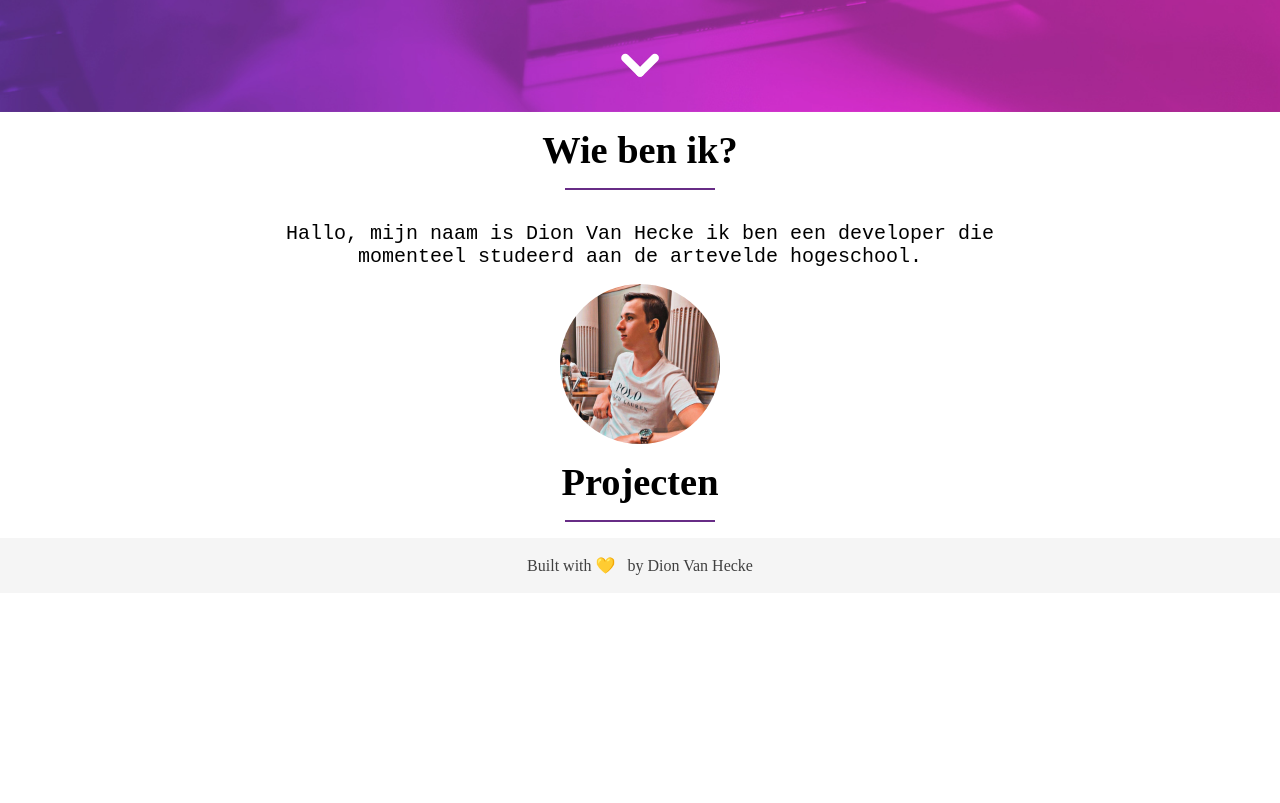
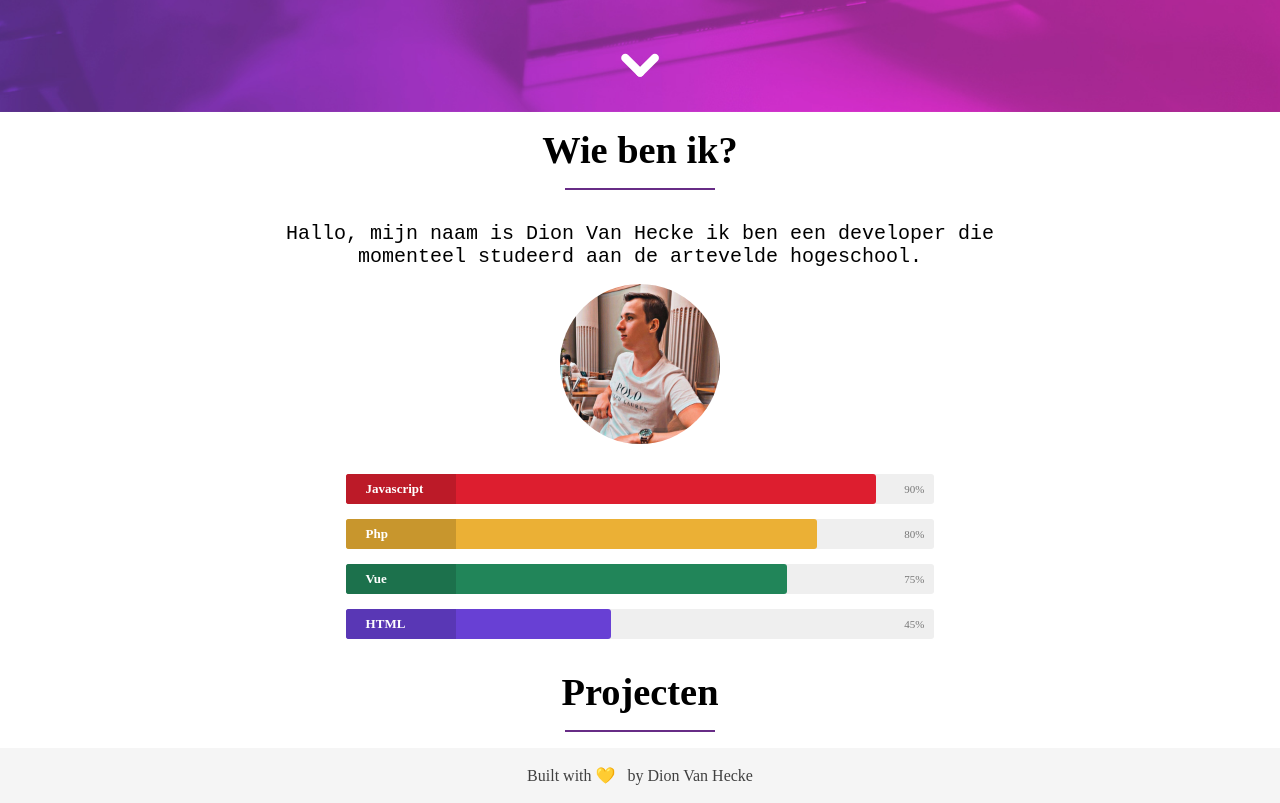
Before and after one commit to pgm-dionvanh/portfolio, a plain HTML site: page index.html in a window 1280 px wide. Shown: the part 688-1491 px from the top of the page. Before the commit the page ends 1281 px from the top, so only its background shows below. Drawn offline with nearby package versions, Linux system fonts and the light colour scheme.

Commit message:
Add skillbar

```diff
--- a/css/app.css
+++ b/css/app.css
@@ -500,7 +500,7 @@ nav li:nth-of-type(5) {
 
 .flexcontainer {
     margin-top: 1rem;
-    display:flex;
+    display: flex;
     justify-content: center;
 
 }
@@ -532,11 +532,94 @@ footer {
     color: #404040;
     margin: 10px 0;
     text-align: center;
-  }
+}
 
-  .c-author__link {
+.c-author__link {
     color: #404040;
     display: inline-block;
     position: relative;
     text-decoration: none;
-  }
+}
+
+
+.container-skillbar {
+    width: 50%;
+    margin: 0 auto;
+    padding-top: 30px;
+    padding-right: 2%;
+    padding-left: 2%;
+    height: auto;
+    overflow: none;
+}
+
+.skillbar {
+    position: relative;
+    display: block;
+    margin-bottom: 15px;
+    width: 100%;
+    background: #efefef;
+    height: 30px;
+    border-radius: 3px;
+    -moz-border-radius: 3px;
+    -webkit-border-radius: 3px;
+    -webkit-transition: 0.4s linear;
+    -moz-transition: 0.4s linear;
+    -ms-transition: 0.4s linear;
+    -o-transition: 0.4s linear;
+    transition: 0.4s linear;
+    -webkit-transition-property: width, background-color;
+    -moz-transition-property: width, background-color;
+    -ms-transition-property: width, background-color;
+    -o-transition-property: width, background-color;
+    transition-property: width, background-color;
+}
+
+.skillbar-title {
+    position: absolute;
+    top: 0;
+    left: 0;
+    width: 110px;
+    font-weight: bold;
+    font-size: 13px;
+    color: #fff;
+    background: #6adcfa;
+    -webkit-border-top-left-radius: 3px;
+    -webkit-border-bottom-left-radius: 4px;
+    -moz-border-radius-topleft: 3px;
+    -moz-border-radius-bottomleft: 3px;
+    border-top-left-radius: 3px;
+    border-bottom-left-radius: 3px;
+}
+
+.skillbar-title span {
+    display: block;
+    background: rgba(0, 0, 0, 0.15);
+    padding: 0 20px;
+    height: 30px;
+    line-height: 30px;
+    -webkit-border-top-left-radius: 3px;
+    -webkit-border-bottom-left-radius: 3px;
+    -moz-border-radius-topleft: 3px;
+    -moz-border-radius-bottomleft: 3px;
+    border-top-left-radius: 3px;
+    border-bottom-left-radius: 3px;
+}
+
+.skillbar-bar {
+    height: 30px;
+    width: 0px;
+    border-radius: 3px;
+    -moz-border-radius: 3px;
+    -webkit-border-radius: 3px;
+}
+
+.skill-bar-percent {
+    position: absolute;
+    right: 10px;
+    top: 0;
+    font-size: 11px;
+    height: 30px;
+    line-height: 30px;
+    color: #ffffff;
+    color: rgba(0, 0, 0, 0.5);
+}
--- a/index.html
+++ b/index.html
@@ -49,6 +49,34 @@
             </div>
 
         </div>
+        <div class=" wow fadeInUp container-skillbar" data-wow-delay="0.2s">
+            <div class="skillbar clearfix " data-percent="90%">
+              <div class="skillbar-title" style="background: #DD1E2F;"><span>Javascript</span></div>
+              <div class="skillbar-bar" style="background: #DD1E2F;"></div>
+              <div class="skill-bar-percent">90%</div>
+            </div> <!-- End Skill Bar -->
+
+            <div class="skillbar clearfix " data-percent="80%">
+              <div class="skillbar-title" style="background: #EBB035;"><span>Php</span></div>
+              <div class="skillbar-bar" style="background: #EBB035;"></div>
+              <div class="skill-bar-percent">80%</div>
+            </div> <!-- End Skill Bar -->
+
+            <div class="skillbar clearfix " data-percent="75%">
+              <div class="skillbar-title" style="background: #218559;"><span>Vue</span></div>
+              <div class="skillbar-bar" style="background: #218559;"></div>
+              <div class="skill-bar-percent">75%</div>
+            </div> <!-- End Skill Bar -->
+
+            <div class="skillbar clearfix " data-percent="45%">
+              <div class="skillbar-title" style="background: #6840D4;"><span>HTML</span></div>
+              <div class="skillbar-bar" style="background: #6840D4;"></div>
+              <div class="skill-bar-percent">45%</div>
+            </div> <!-- End Skill Bar -->
+
+          </div>
+        </div>
+      </div>
     </section>
     <section id="about">
         <div class="title">
@@ -62,6 +90,13 @@
             Built with 💛 &nbsp; by <a target="_blank" class="c-author__link" >Dion Van Hecke</a>
           </div>
     </footer>
+    <script src="https://cdnjs.cloudflare.com/ajax/libs/animejs/3.2.1/anime.min.js
+
+
+
+    "></script>
+    <script src='https://cdnjs.cloudflare.com/ajax/libs/wow/1.1.2/wow.min.js'></script>
+
     <script src="./js/app.js"></script>
 </body>
 
--- a/js/app.js
+++ b/js/app.js
@@ -5,8 +5,20 @@
             this.cacheElements();
             this.createEventListeners();
             this.textWriter(this.$informationAboutMe, "Backend Developer + Web Designer");
+            new WOW().init();
 
-            window.onscroll = function() {
+            document.querySelectorAll(".skillbar").forEach(function (e) {
+                const bar = e.querySelector(".skillbar-bar")
+
+                anime({
+                    targets: bar,
+                    width: e.dataset.percent,
+                    easing: 'easeInOutSine',
+                    duration: 2500,
+                });
+            });
+
+            window.onscroll = function () {
                 var top = document.body.scrollTop + document.documentElement.scrollTop == 0;
                 document.querySelector('.arrow').style.display = top ? 'block' : 'none';
             };
```
Lines whose indentation alone changed are shown as unchanged.
